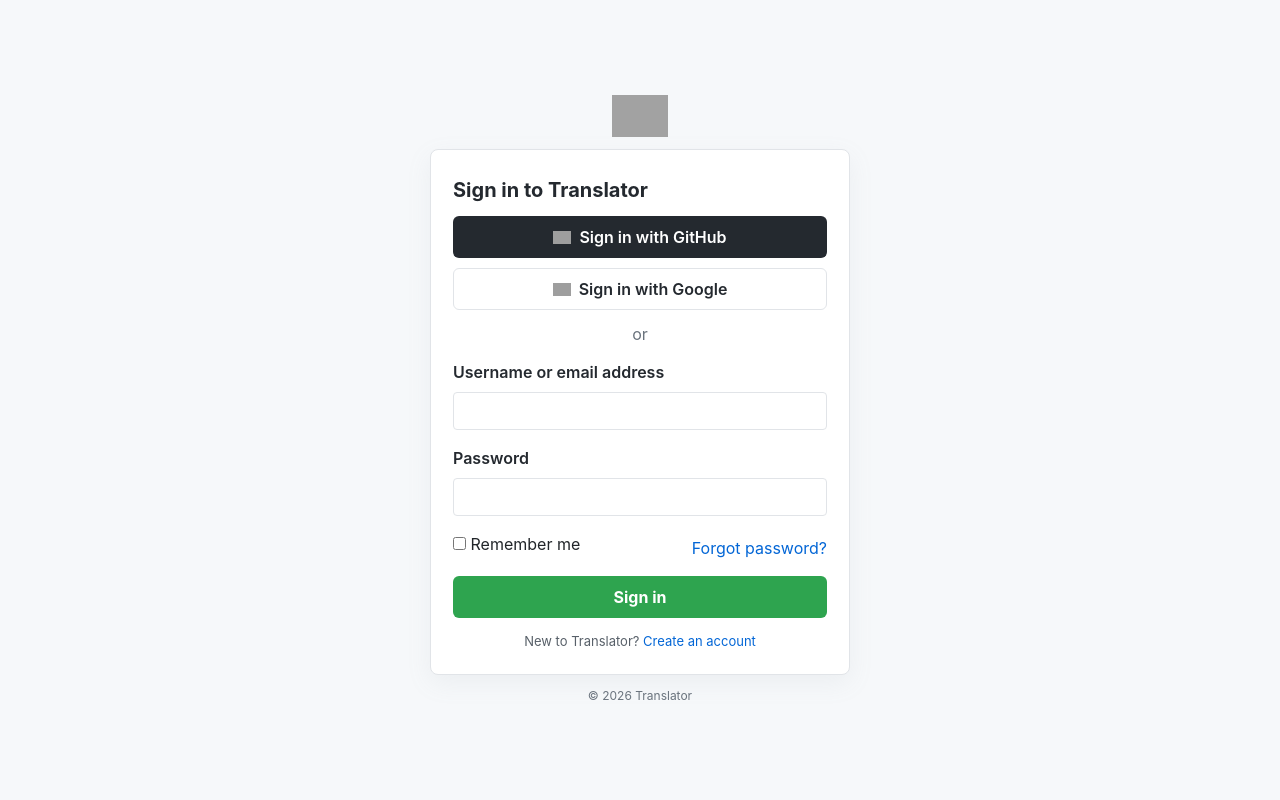
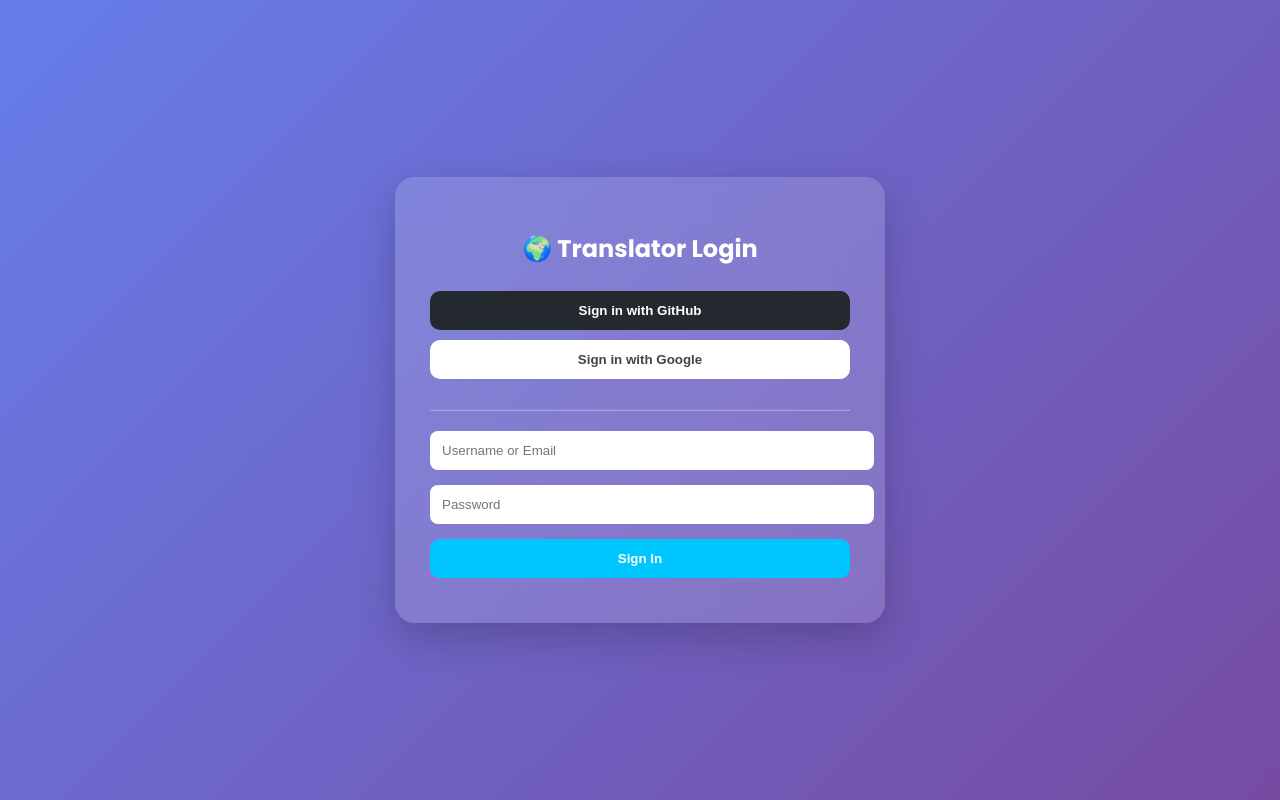
Before and after one commit to jukantiabhilash10/multilingual-translator, a Flask app: page /login in a window 1280 px wide. Run offline with Flask 3, Linux system fonts and the light colour scheme; some libraries are stand-ins or nearby versions; grey boxes are pictures that could not be loaded.

Commit message:
Revamp login page with new styles and layout
Updated the login page with a new design and styles.

```diff
--- a/templates/login.html
+++ b/templates/login.html
@@ -3,59 +3,107 @@
 <head>
 <meta charset="utf-8">
 <meta name="viewport" content="width=device-width, initial-scale=1">
-    <title>Login</title>
-    <link rel="stylesheet" href="https://stackpath.bootstrapcdn.com/bootstrap/4.3.1/css/bootstrap.min.css">
+<title>Translator Login</title>
+
+<link href="https://fonts.googleapis.com/css2?family=Poppins:wght@300;400;600;700&display=swap" rel="stylesheet">
+
+<style>
+body {
+    margin: 0;
+    font-family: 'Poppins', sans-serif;
+    background: linear-gradient(135deg, #667eea, #764ba2);
+    display: flex;
+    align-items: center;
+    justify-content: center;
+    height: 100vh;
+}
+
+.card {
+    width: 420px;
+    backdrop-filter: blur(20px);
+    background: rgba(255, 255, 255, 0.15);
+    padding: 35px;
+    border-radius: 20px;
+    box-shadow: 0 15px 40px rgba(0,0,0,0.2);
+    color: white;
+}
+
+.card h2 {
+    text-align: center;
+    font-weight: 700;
+    margin-bottom: 25px;
+}
+
+.btn {
+    width: 100%;
+    padding: 12px;
+    border-radius: 10px;
+    border: none;
+    font-weight: 600;
+    cursor: pointer;
+    transition: 0.3s;
+    margin-bottom: 10px;
+}
+
+.github {
+    background: #24292f;
+    color: white;
+}
+
+.github:hover {
+    background: #000;
+}
+
+.google {
+    background: white;
+    color: #444;
+}
+
+.google:hover {
+    background: #f1f1f1;
+}
+
+input {
+    width: 100%;
+    padding: 12px;
+    border-radius: 8px;
+    border: none;
+    margin-bottom: 15px;
+    outline: none;
+}
+
+.submit {
+    background: #00c6ff;
+    color: white;
+}
+
+.submit:hover {
+    background: #0072ff;
+}
+</style>
 </head>
-  <body style="background:#f6f8fa; font-family: -apple-system, BlinkMacSystemFont, 'Segoe UI', Roboto, 'Helvetica Neue', Arial;">
-    <div class="d-flex align-items-center justify-content-center" style="min-height:100vh; padding:24px;">
-      <div style="width:420px; max-width:100%;">
-        {% with messages = get_flashed_messages(with_categories=true) %}
-          {% if messages %}
-            {% for category, msg in messages %}
-              <div class="alert alert-{{category}}">{{msg}}</div>
-            {% endfor %}
-          {% endif %}
-        {% endwith %}
-        <div style="text-align:center; margin-bottom:12px;">
-          <img src="https://github.githubassets.com/images/modules/logos_page/GitHub-Mark.png" alt="logo" style="width:56px; opacity:0.95;">
-        </div>
-        <div style="background:#fff; border:1px solid #e1e4e8; border-radius:8px; box-shadow:0 8px 24px rgba(149, 157, 165, 0.1); padding:22px;">
-          <h2 style="margin:6px 0 14px; font-size:20px; font-weight:700; color:#24292f;">Sign in to Translator</h2>
 
-          <div style="margin-bottom:14px;">
-            <a href="/login/github" class="btn btn-block" style="background:#24292f; color:#fff; border-radius:6px; padding:8px 12px; font-weight:600; display:flex; align-items:center; justify-content:center; gap:8px;">
-              <img src="https://github.githubassets.com/images/modules/logos_page/GitHub-Mark.png" alt="gh" style="width:18px;"> Sign in with GitHub
+<body>
+
+<div class="card">
+    <h2>🌍 Translator Login</h2>
+
+    <a href="/login/github">
+        <button class="btn github">Sign in with GitHub</button>
     </a>
-            <a href="/login/google" class="btn btn-block" style="background:#fff; color:#24292f; border:1px solid #e1e4e8; border-radius:6px; padding:8px 12px; font-weight:600; display:flex; align-items:center; justify-content:center; gap:8px; margin-top:10px;">
-              <img src="https://www.gstatic.com/devrel-devsite/prod/vc9a2b4a4b9a5a1b1c2d3e4f5/google.svg" alt="g" style="width:18px;"> Sign in with Google
+
+    <a href="/login/google">
+        <button class="btn google">Sign in with Google</button>
     </a>
-            <div style="text-align:center; color:#6a737d; margin:12px 0;">or</div>
+
+    <hr style="border-color:rgba(255,255,255,0.3); margin:20px 0;">
+
+    <form method="post" action="/login">
+        <input name="username" placeholder="Username or Email" required>
+        <input type="password" name="password" placeholder="Password" required>
+        <button class="btn submit">Sign In</button>
+    </form>
 </div>
 
-          <form method="post" action="/login">
-            <div class="form-group">
-              <label style="font-weight:600; color:#24292f;">Username or email address</label>
-              <input class="form-control" name="username" required autocomplete="username" style="border:1px solid #e1e4e8;">
-            </div>
-            <div class="form-group">
-              <label style="font-weight:600; color:#24292f;">Password</label>
-              <input class="form-control" type="password" name="password" required autocomplete="current-password" style="border:1px solid #e1e4e8;">
-            </div>
-            <div style="display:flex; justify-content:space-between; align-items:center; margin-bottom:12px;">
-              <div><input type="checkbox" id="remember" name="remember"> <label for="remember">Remember me</label></div>
-              <a href="#" style="color:#0366d6; text-decoration:none;">Forgot password?</a>
-            </div>
-            <button class="btn" type="submit" style="width:100%; background:#2ea44f; color:#fff; border-radius:6px; padding:8px 12px; font-weight:700;">Sign in</button>
-          </form>
-
-          <div style="text-align:center; margin-top:14px; color:#586069; font-size:13px;">
-            New to Translator? <a href="/register" style="color:#0366d6;">Create an account</a>
-          </div>
-        </div>
-        <div style="text-align:center; margin-top:12px; color:#6a737d; font-size:12px;">
-          © 2026 Translator
-        </div>
-      </div>
-    </div>
 </body>
 </html>
```
Lines whose indentation alone changed are shown as unchanged.
